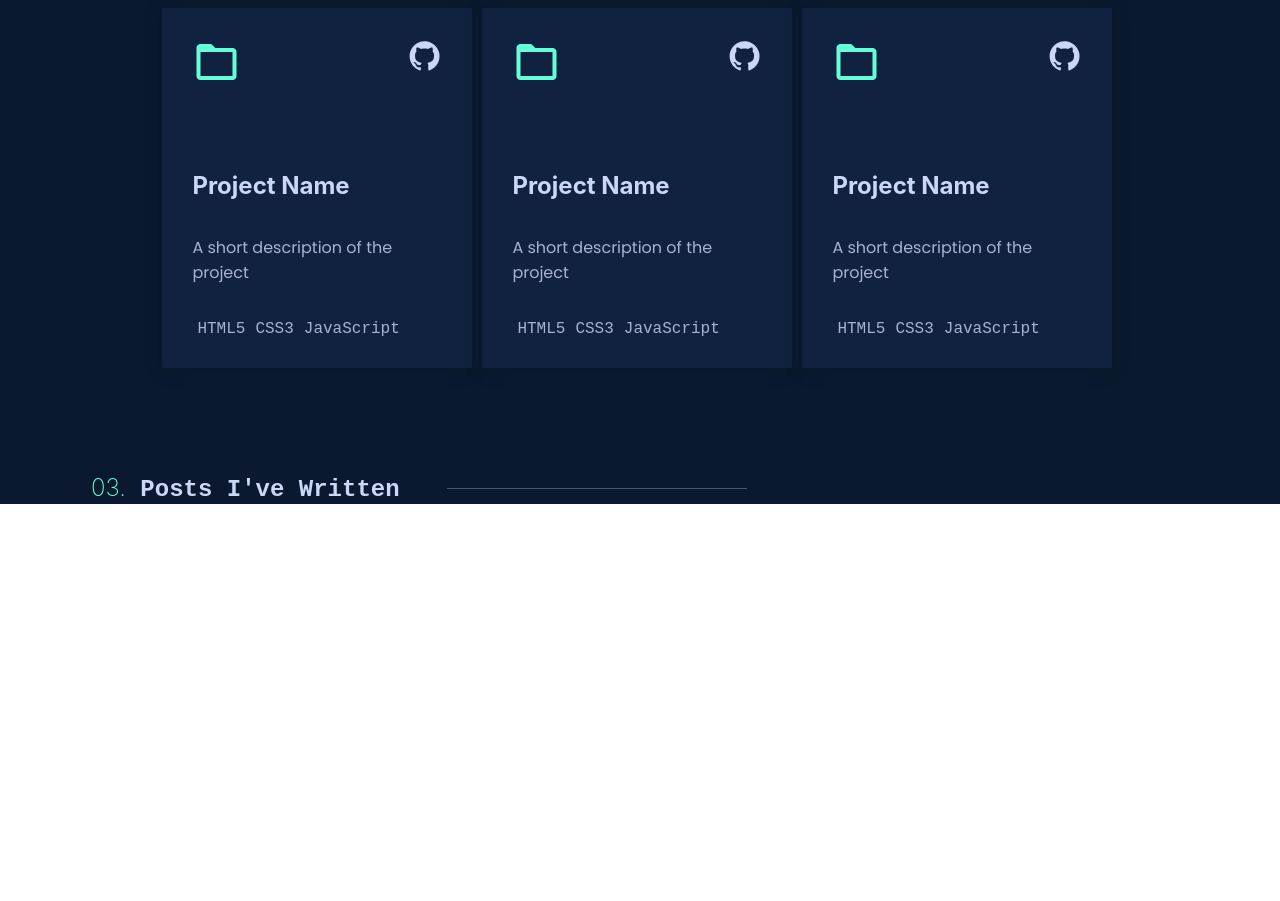
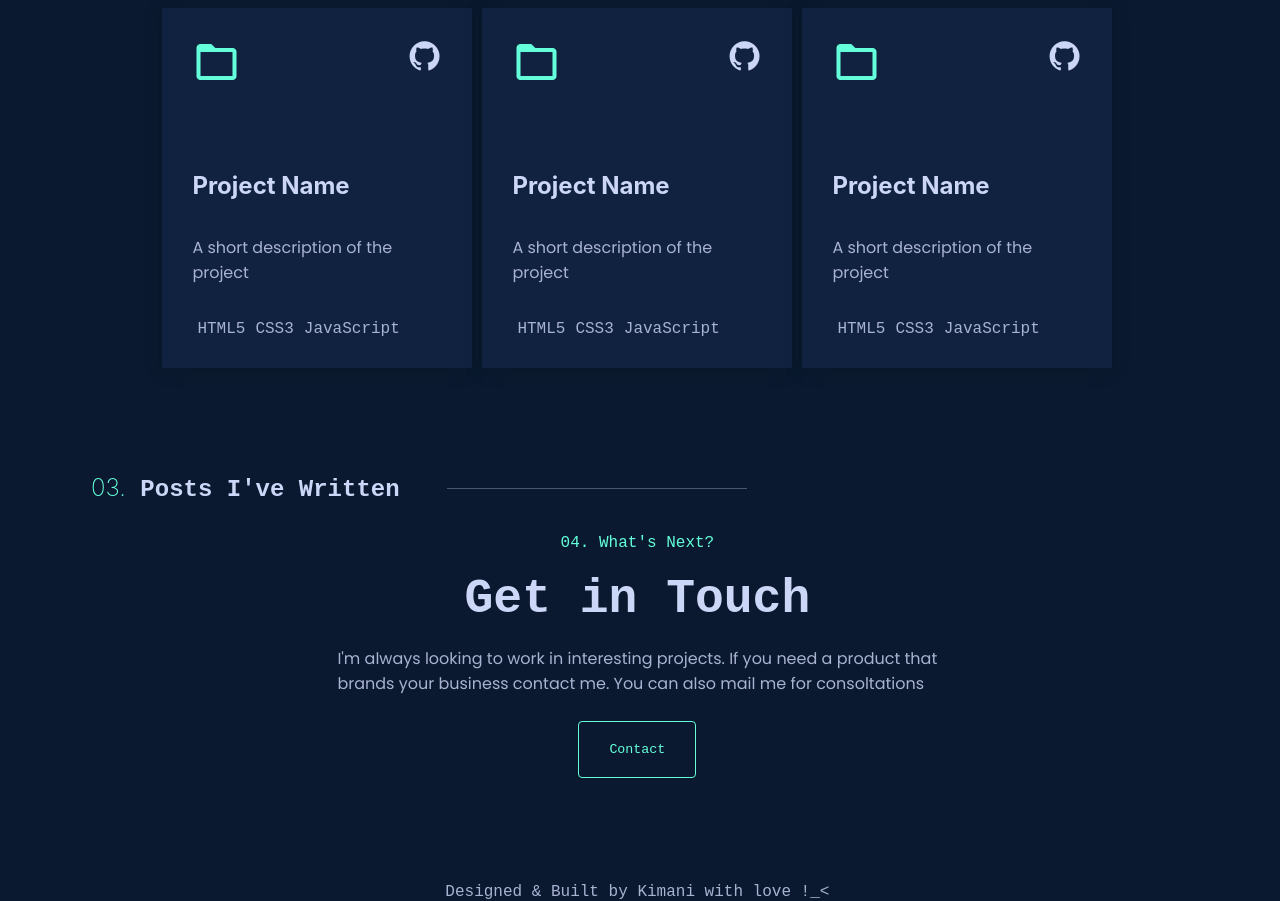
Before and after one commit to anthonykimani/portfolio, a plain HTML site: page index.html in a window 1280 px wide. Shown: the part 2035-2936 px from the top of the page. Before the commit the page ends 2539 px from the top, so only its background shows below. Drawn offline with nearby package versions, Linux system fonts and the light colour scheme.

Commit message:
Adds Contact, footer section

```diff
--- a/Assets/css/index.css
+++ b/Assets/css/index.css
@@ -438,3 +438,42 @@
     margin: 0px auto;
     background-color: var(--dark-slate);
 }
+
+
+/* CONTACT SECTION */
+
+.contact-container{
+    display:flex;
+    flex-direction:column;
+    justify-content:space-around;
+    align-items:center;
+}
+
+.contact-container h4:nth-child(1){
+    color:var(--green);
+    font-weight: 200;
+    margin-top:30px;
+}
+
+.contact-container h1{
+    color:var(--lightest-slate);
+    font-size:48px;
+    margin-top:20px;
+}
+
+.contact-container h4:nth-child(3){
+    color:var(--light-slate);
+    font-weight: 200;
+    font-family:'Poppins';
+    width:600px;
+    margin:20px 0px;
+}
+
+/* FOOTER SECTION */
+
+.footer-container{
+    display:flex;
+    justify-content:center;
+    margin-top:100px;
+    color:var(--light-slate);
+}
--- a/index.html
+++ b/index.html
@@ -212,6 +212,19 @@
               <div class="blog-description"></div>
             </div>
           </section>
+          <!-- CONTACT SECTION -->
+          <section class="contact-container">
+            <h4>04. What's Next?</h4>
+            <h1>Get in Touch</h1>
+            <h4>I'm always looking to work in interesting projects. If you need a product that brands your business contact me. You can also mail me for consoltations</h4>
+            <button class="generic-button">Contact</button>
+          </section>
+          <!-- FOOTER SECTION -->
+          <section class="footer-container">
+            <footer>
+              Designed & Built by Kimani with love !_<
+            </footer>
+          </section>
         </div>
         <div class="email-bar-right">
           <i class="bx bxl-gmail bx-sm"></i>
```
